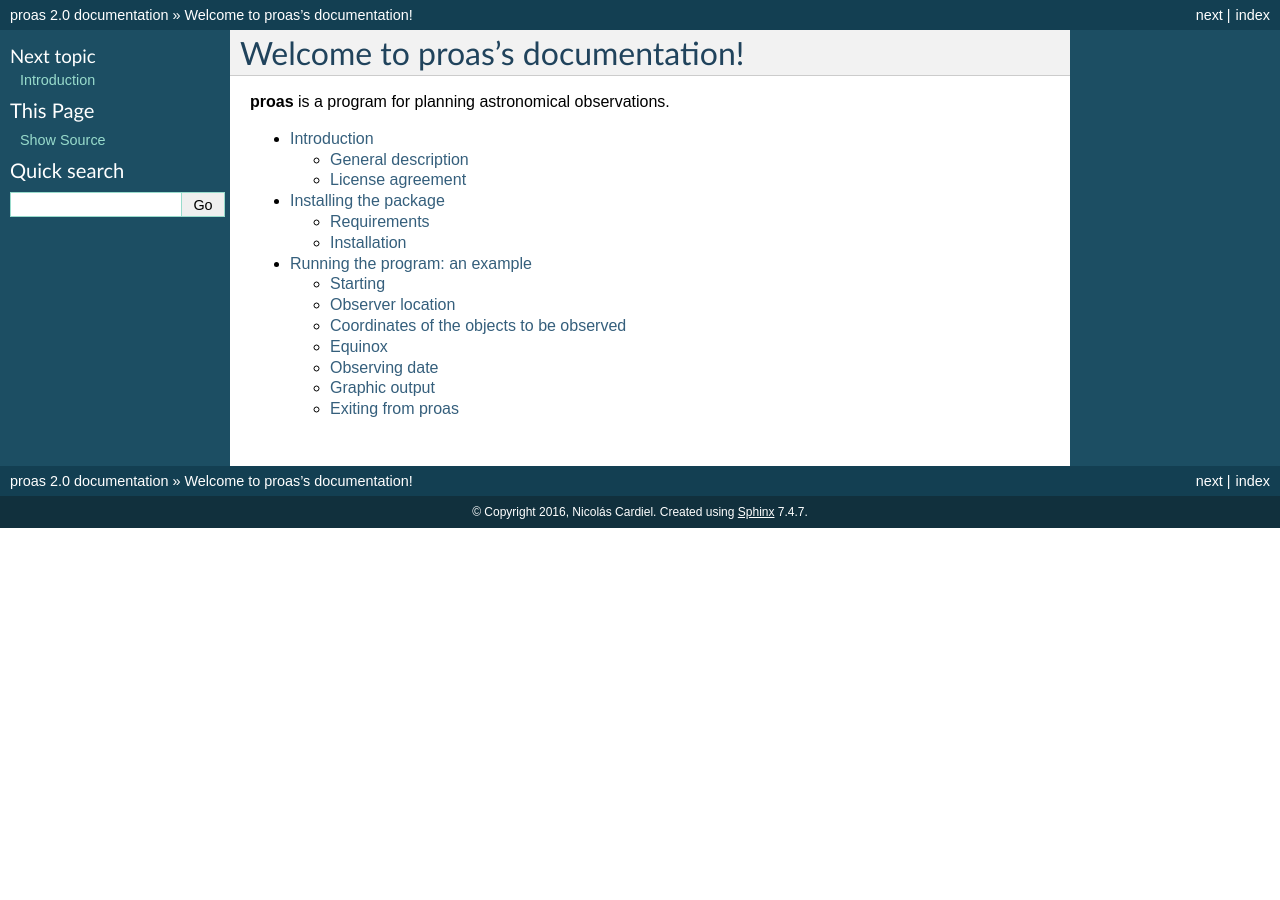
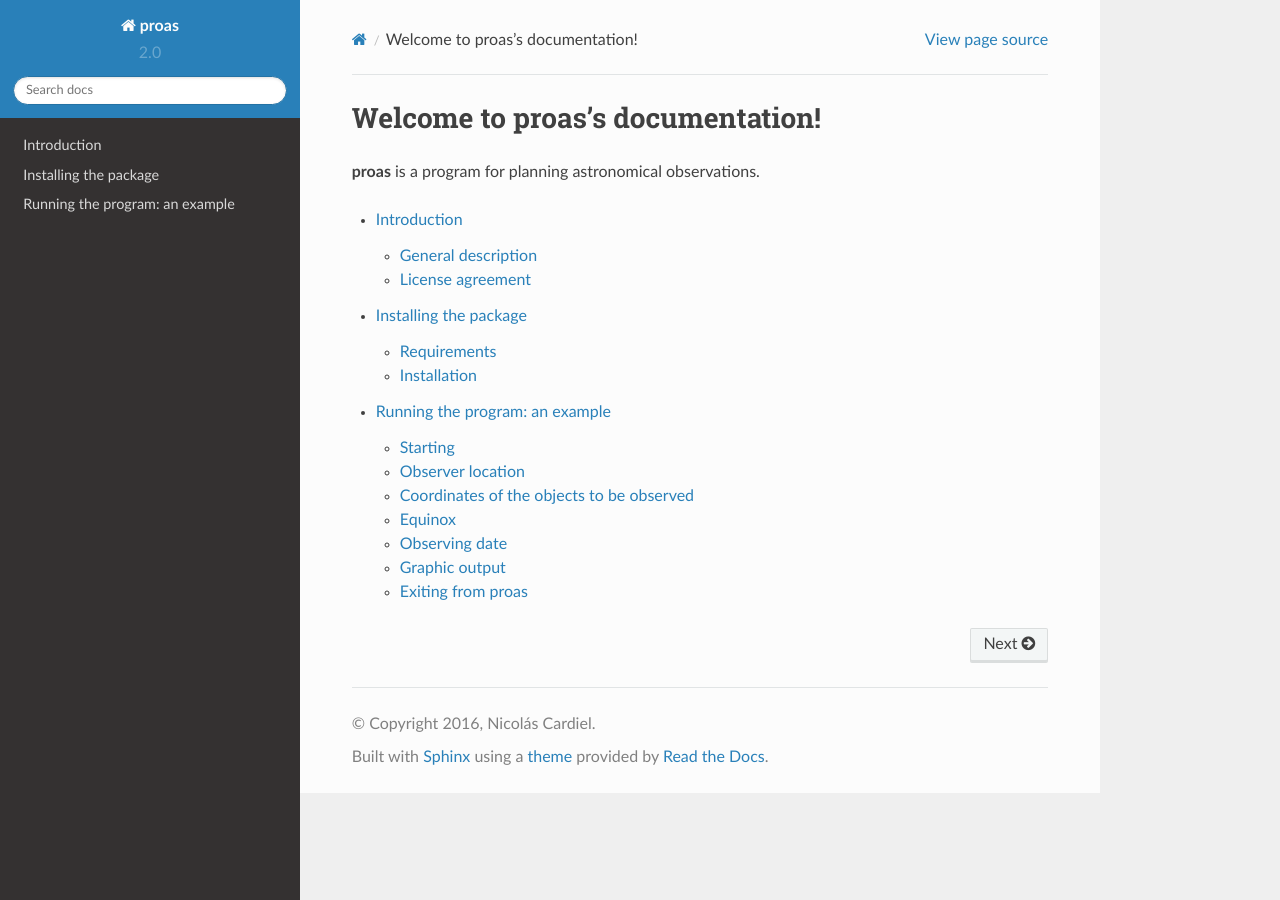
Before and after one commit to nicocardiel/proas, a Sphinx documentation site: the page built from docs/index.rst, in a window 1280 px wide. Built offline with Sphinx 7.4.7 and the Read the Docs theme 2.0.0, drawn with Linux system fonts in a browser that asks for light colours.

Commit message:
Make use of Read the Docs Sphinx theme for documentation

```diff
--- a/docs/conf.py
+++ b/docs/conf.py
@@ -29,7 +29,7 @@ import os
 # extensions coming with Sphinx (named 'sphinx.ext.*') or your custom
 # ones.
 extensions = [
-    'sphinx.ext.mathjax',
+    'sphinx.ext.mathjax', 'sphinx_rtd_theme'
 ]
 
 # Add any paths that contain templates here, relative to this directory.
@@ -65,7 +65,7 @@ release = u'2.0'
 #
 # This is also used if you do content translation via gettext catalogs.
 # Usually you set "language" from the command line for these cases.
-language = None
+language = 'en'
 
 # There are two options for replacing |today|: either, you set today to some
 # non-false value, then it is used:
@@ -110,7 +110,8 @@ todo_include_todos = False
 # The theme to use for HTML and HTML Help pages.  See the documentation for
 # a list of builtin themes.
 #html_theme = 'alabaster'
-html_theme = 'default'
+#html_theme = 'default'
+html_theme = 'sphinx_rtd_theme'
 
 # Theme options are theme-specific and customize the look and feel of a theme
 # further.  For a list of options available for each theme, see the
@@ -139,7 +140,7 @@ html_theme = 'default'
 # Add any paths that contain custom static files (such as style sheets) here,
 # relative to this directory. They are copied after the builtin static files,
 # so a file named "default.css" will overwrite the builtin "default.css".
-html_static_path = ['_static']
+#html_static_path = ['_static']
 
 # Add any extra paths that contain custom files (such as robots.txt or
 # .htaccess) here, relative to this directory. These files are copied
--- a/docs/running.rst
+++ b/docs/running.rst
@@ -1,5 +1,5 @@
 Running the program: an example
-==============================
+===============================
 
 Starting
 ---------
```
Also changed, not shown: .readthedocs.yaml (added), 1 other file.
